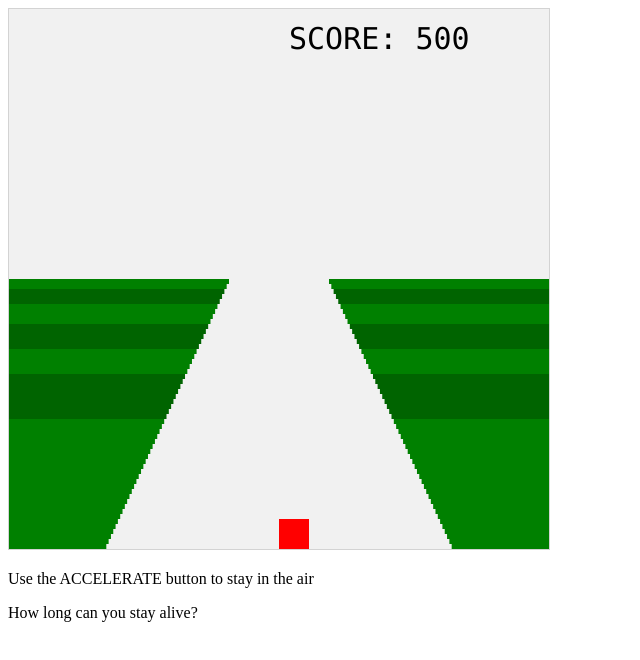
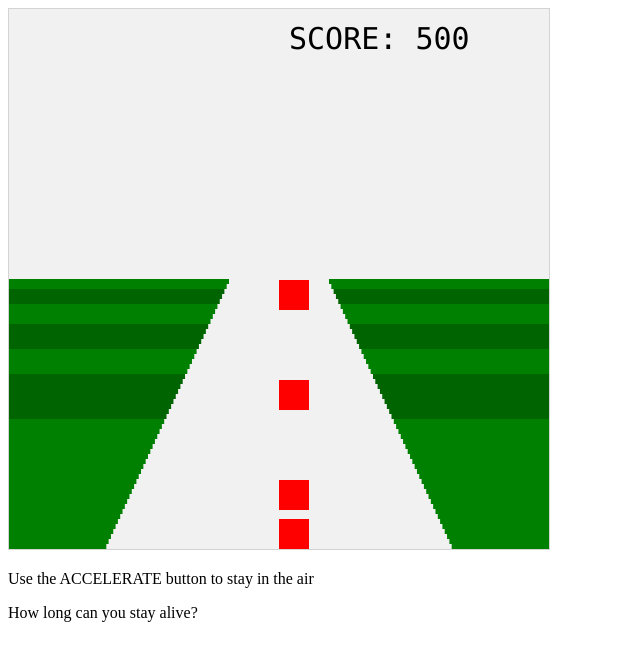
Before and after one commit to S-rita/GUT, a plain HTML site: page main.html in a window 1280 px wide. Shown: the whole page, without its empty margins (0-640 px from the left). Drawn offline with Linux system fonts and the light colour scheme.

Commit message:
Update main.html

```diff
--- a/main.html
+++ b/main.html
@@ -112,19 +112,21 @@ function updateGameArea() {
     // }
     myGameArea.clear();
     myGameArea.frameNo += 1;
+    if (everyinterval(100)) {
+        myObstacles.push(new component(30, 30, "red", 270, 270))
+    }
     if (myGameArea.frameNo == 1 || everyinterval(10)) {
         x = myGameArea.canvas.width;
         y = myGameArea.canvas.height;
         distance += 10;
-
-        // myObstacles.push(new component(30, 30, "red", 270, 540))
-
         draw(myGameArea.canvas, distance)
-
     }
-    for (i = 0; i < trackLines.length; i += 1) {
-        // myObstacles[i].y += 1;
+    for (i = 0; i < trackLines.length; i++) {
         trackLines[i].update();
+    }
+    for (i = 0; i < myObstacles.length; i++) {
+        myObstacles[i].y += 1;
+        myObstacles[i].update();
     }
     myScore.text="SCORE: " + myGameArea.frameNo;
     myScore.update();
```
